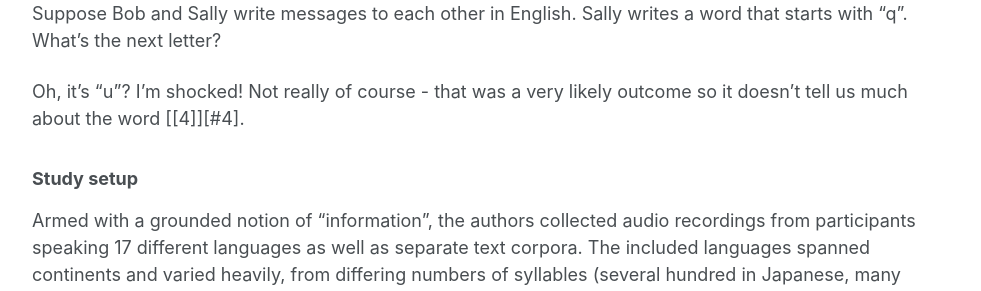
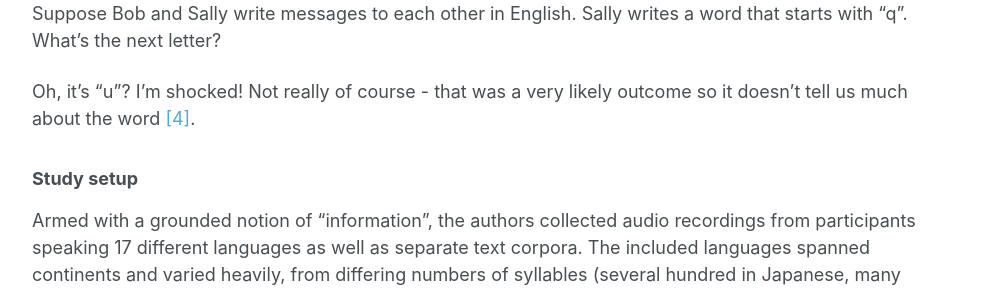
Before and after one commit to guyhwilson/guyhwilson.github.io, a Jekyll site: the page built from _posts/2021-1-3-blog-post-2.md, in a window 1280 px wide and 900 px high, scrolled down 1127 px. Shown: the part 179-470 px from the top of the window, without its empty margins (148-1129 px from the left). Built offline with Jekyll 4.4.1, drawn with Linux system fonts in a browser that asks for light colours; formulas are drawn with MathJax 3.

Commit message:
fix broken link in blog post

```diff
--- a/_posts/2021-1-3-blog-post-2.md
+++ b/_posts/2021-1-3-blog-post-2.md
@@ -45,7 +45,7 @@ So this is just an average! But of what? If we look closer at the $\log$ term, w
 
 When we think about communicating a discrete set of symbols (hint, hint), then a similar intuition yields. Suppose Bob and Sally write messages to each other in English. Sally writes a word that starts with "q". What's the next letter?
 
-Oh, it's "u"? I'm shocked! Not really of course - that was a very likely outcome so it doesn't tell us much about the word [[4]][#4].
+Oh, it's "u"? I'm shocked! Not really of course - that was a very likely outcome so it doesn't tell us much about the word [[4]](#4).
 
 
 ### Study setup
```
